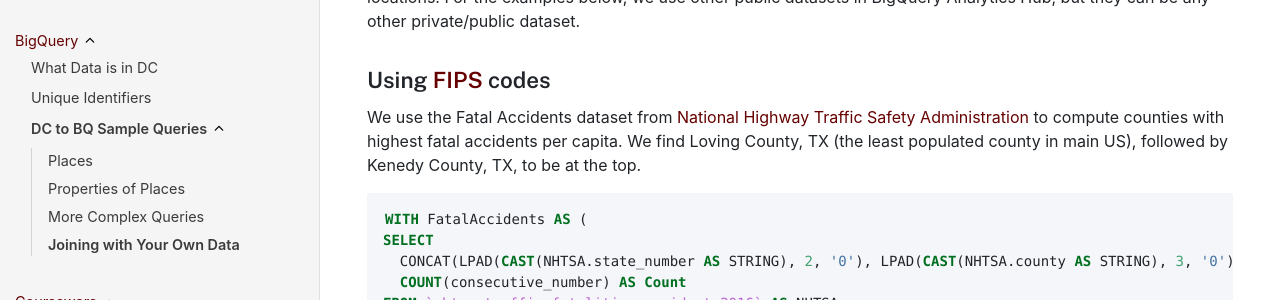
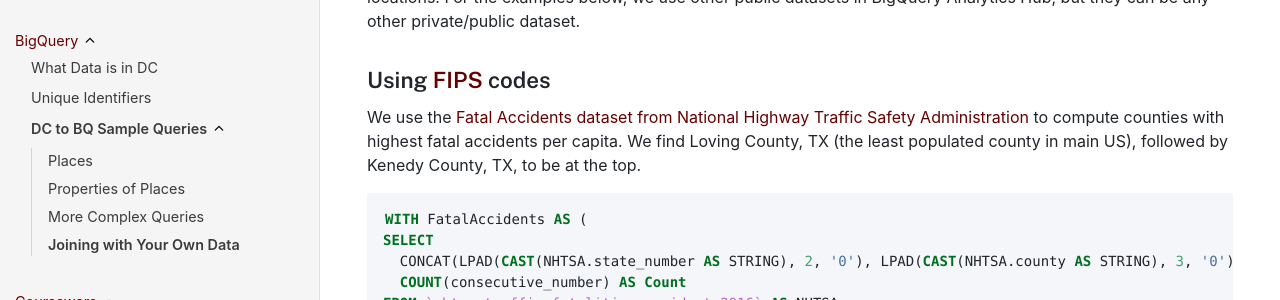
Before and after one commit to datacommonsorg/docsite, a Jekyll site: the page built from bigquery/query_join_your_data.md, in a window 1280 px wide and 900 px high. Shown: the part 308-608 px from the top of the window. Built offline with Jekyll 4.4.1, drawn with Linux system fonts in a browser that asks for light colours; comment, search, counter and statistics services are not loaded.

````diff
--- a/bigquery/query_join_your_data.md
+++ b/bigquery/query_join_your_data.md
@@ -12,7 +12,7 @@ This page illustrates how you can join external datasets with Data Commons by re
 
 ### Using [FIPS](https://www.census.gov/library/reference/code-lists/ansi.html) codes
 
-We use the Fatal Accidents dataset from [National Highway Traffic Safety Administration](https://console.cloud.google.com/bigquery/analytics-hub/exchanges/projects/datcom-external/locations/us/dataExchanges/data_commons_17d0b72b0b2(analyticshub:projects/1057666841514/locations/us/dataExchanges/google_cloud_public_datasets_17e74966199/listings/nhtsa_traffic_fatalities_17f892354f9)) to compute counties with highest fatal accidents per capita. We find Loving County, TX (the least populated county in main US), followed by Kenedy County, TX, to be at the top.
+We use the [Fatal Accidents dataset from National Highway Traffic Safety Administration](https://console.cloud.google.com/bigquery/analytics-hub/exchanges/projects/datcom-external/locations/us/dataExchanges/data_commons_17d0b72b0b2(analyticshub:projects/1057666841514/locations/us/dataExchanges/google_cloud_public_datasets_17e74966199/listings/nhtsa_traffic_fatalities_17f892354f9)) to compute counties with highest fatal accidents per capita. We find Loving County, TX (the least populated county in main US), followed by Kenedy County, TX, to be at the top.
 
 ```sql
 WITH FatalAccidents AS (
````
